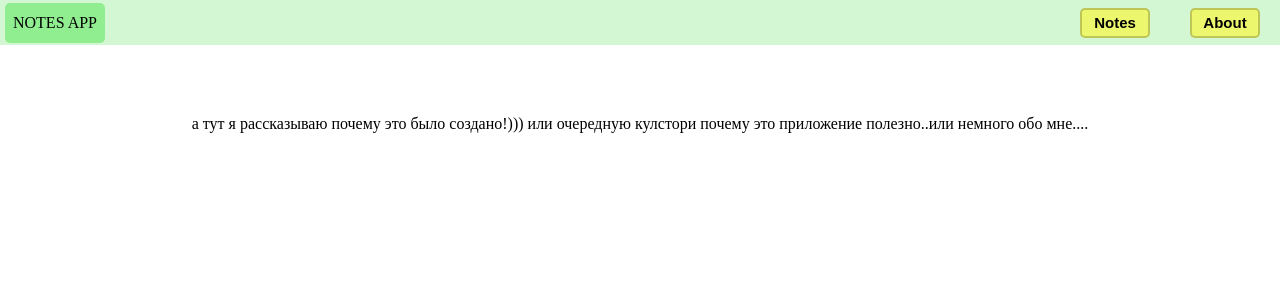
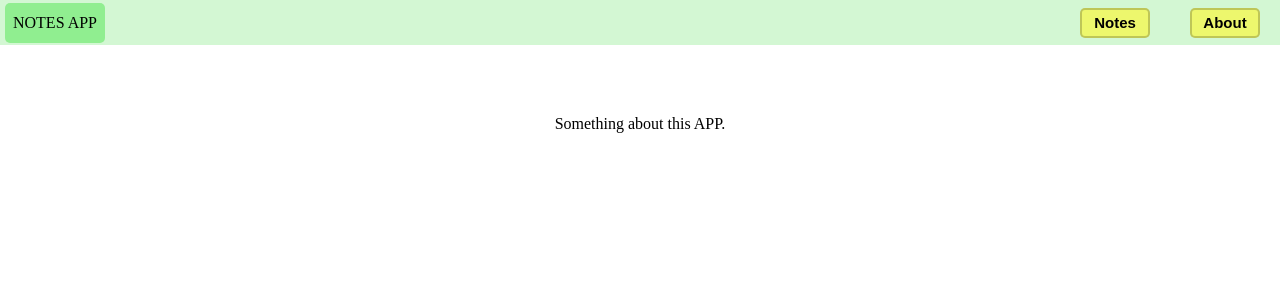
Before and after one commit to VladislavSaleev/notes-app, a Vue app: page /about in a window 1280 px wide. Shown: the top 300 px of the page. Built offline with nearby package versions, Linux system fonts and the light colour scheme.

Commit message:
edited About page

```diff
--- a/src/pages/About.vue
+++ b/src/pages/About.vue
@@ -1,8 +1,5 @@
 <template>
-  <div class="about">
-    а тут я рассказываю почему это было создано!))) или очередную кулстори
-    почему это приложение полезно..или немного обо мне....
-  </div>
+  <div class="about">Something about this APP.</div>
 </template>
 
 <script>
```
